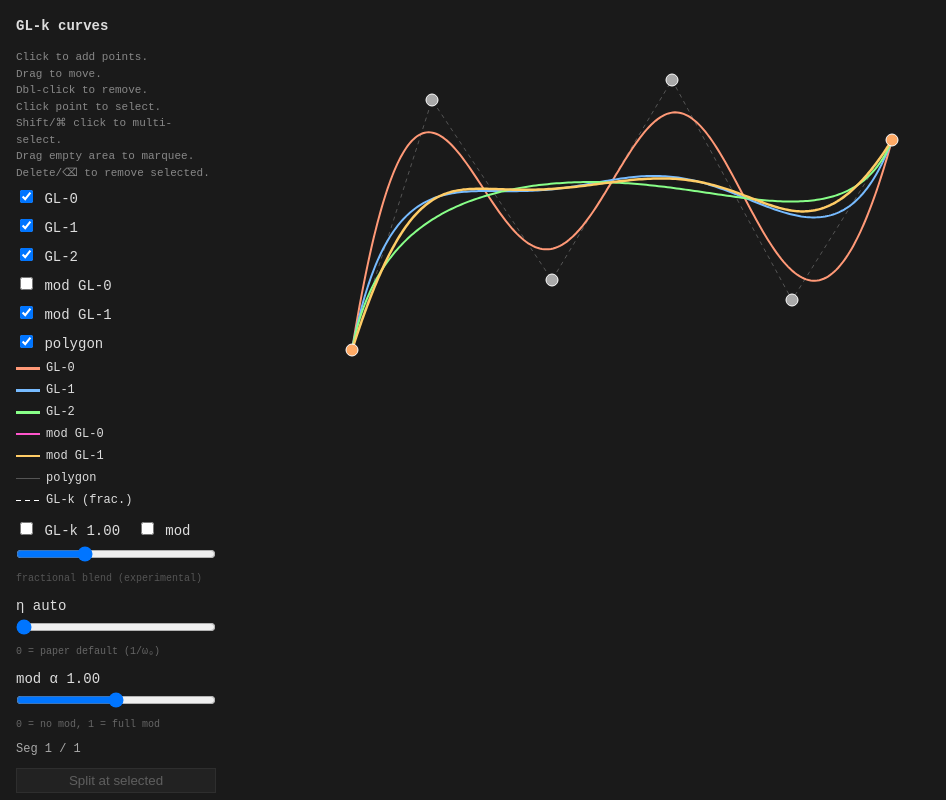
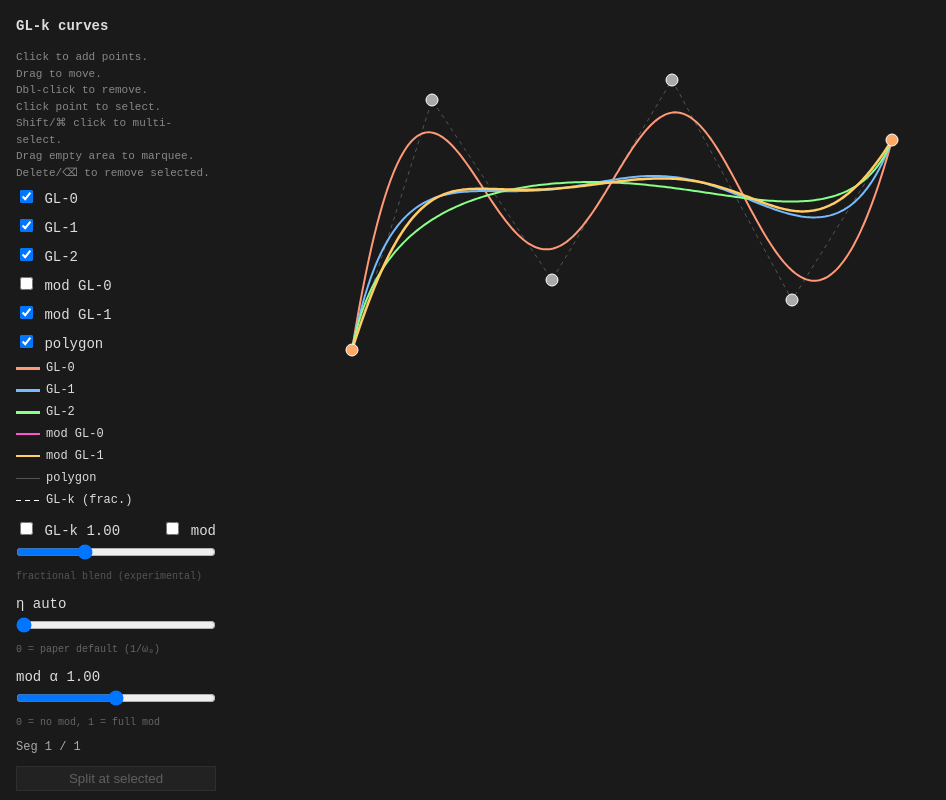
Before and after one commit to mrienstra/gl-k_curves, a plain HTML site: page editor.html in a window 1280 px wide. Shown: the top 800 px of the page, without its empty margins (0-946 px from the left). Drawn offline with Linux system fonts and the light colour scheme.

Commit message:
editor, minor HTML / CSS changes

```diff
--- a/editor.html
+++ b/editor.html
@@ -36,7 +36,7 @@
       overflow: hidden;
     }
 
-    label {
+    #sidebar > label {
       display: block;
       margin: 6px 0 2px;
     }
@@ -47,6 +47,12 @@
       gap: 6px;
       margin: 4px 0;
       font-size: 12px;
+    }
+
+    .multiple-inline-controls {
+      margin-top: 10px;
+      display: flex;
+      justify-content: space-between;
     }
 
     .swatch {
@@ -111,8 +117,10 @@
         style="background:repeating-linear-gradient(90deg,#fff 0,#fff 5px,transparent 5px,transparent 9px);height:1px"></span>
       GL-k (frac.)</div>
 
-    <label style="margin-top:10px"><input type="checkbox" id="chkFrac"> GL-k <span id="kVal">1.00</span>
-      &nbsp;<input type="checkbox" id="chkFracMod"> mod</label>
+    <div class="multiple-inline-controls">
+      <label><input type="checkbox" id="chkFrac"> GL-k <span id="kVal">1.00</span></label>
+      &nbsp;<label><input type="checkbox" id="chkFracMod"> mod</label>
+    </div>
     <input type="range" id="sldK" min="0" max="3" step="0.05" value="1" style="width:100%;margin:2px 0">
     <p style="margin-top:2px;font-size:10px;color:#555">fractional blend (experimental)</p>
 
```
